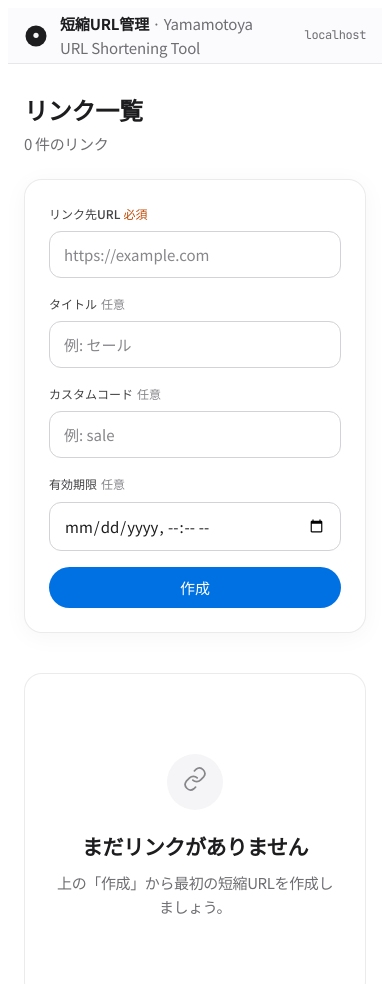
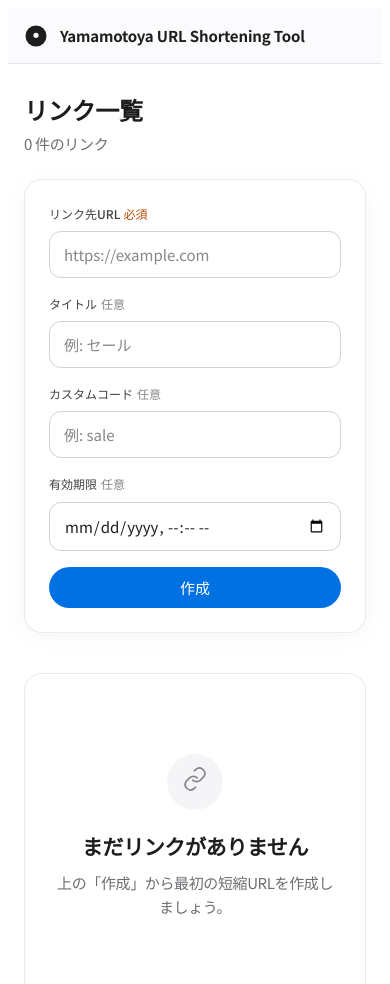
Before and after one commit to DaisukeHukuda/urlshortening, a website: page public/index.html in a window 390 px wide. Shown: the top 984 px of the page. Drawn offline with Linux system fonts and the light colour scheme; no server answers.

Commit message:
fix(ui): mobile appbar wrapping and card badge clipping
- アプリバーから「短縮URL管理」を削除、名称は1行省略表示に
- スマホではアプリバーのホスト名を非表示
- カードの状態バッジを flex:none、短縮URLは折り返しにして見切れを解消

Co-Authored-By: Claude Opus 4.8 (1M context) <noreply@anthropic.com>

```diff
--- a/public/index.html
+++ b/public/index.html
@@ -3,7 +3,7 @@
   <head>
     <meta charset="UTF-8" />
     <meta name="viewport" content="width=device-width, initial-scale=1.0" />
-    <title>短縮URL管理 — Yamamotoya URL Shortening Tool</title>
+    <title>Yamamotoya URL Shortening Tool</title>
     <link rel="icon" href="/assets/brandmark.svg" />
     <link rel="stylesheet" href="/tokens.css" />
     <link rel="stylesheet" href="/styles.css" />
@@ -12,7 +12,7 @@
     <div class="app dense">
       <header class="appbar">
         <img class="appbar__mark" src="/assets/brandmark.svg" alt="" />
-        <div class="appbar__name">短縮URL管理<span> · Yamamotoya URL Shortening Tool</span></div>
+        <div class="appbar__name">Yamamotoya URL Shortening Tool</div>
         <div class="appbar__spacer"></div>
         <div class="appbar__meta" id="appbar-host"></div>
       </header>
--- a/public/styles.css
+++ b/public/styles.css
@@ -35,6 +35,10 @@
   font-weight: var(--weight-semibold);
   letter-spacing: -0.01em;
   color: var(--fg-primary);
+  white-space: nowrap;
+  overflow: hidden;
+  text-overflow: ellipsis;
+  min-width: 0;
 }
 .appbar__name span { color: var(--fg-tertiary); font-weight: var(--weight-regular); }
 .appbar__spacer { flex: 1; }
@@ -363,6 +367,9 @@
   gap: var(--space-4);
 }
 .linkcard__top { display: flex; align-items: flex-start; justify-content: space-between; gap: var(--space-3); }
+.linkcard__top .linkcard__row { min-width: 0; }
+.linkcard__top .badge { flex: none; }
+.linkcard .shorturl { white-space: normal; word-break: break-all; }
 .linkcard__row { display: flex; flex-direction: column; gap: 3px; }
 .linkcard__lbl { font-size: 11px; letter-spacing: 0.04em; text-transform: uppercase; color: var(--fg-quaternary); }
 .linkcard__val { font-size: var(--type-body-sm-size); color: var(--fg-secondary); word-break: break-all; }
@@ -570,4 +577,5 @@
   .cardlist { display: flex; }
   .stat-hero__num { font-size: 48px; }
   .page__title { font-size: var(--type-title-2-size); }
+  .appbar__meta { display: none; }
 }
```
